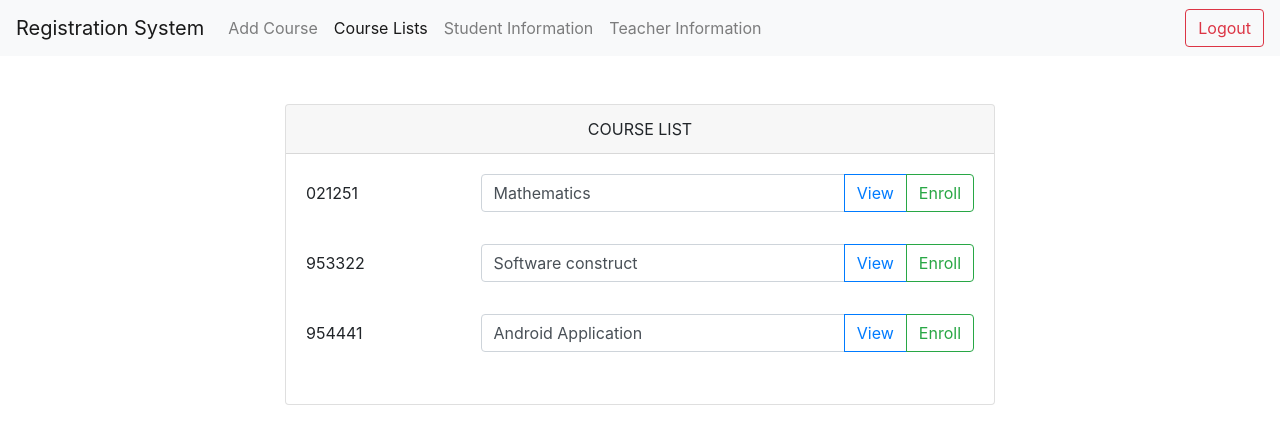
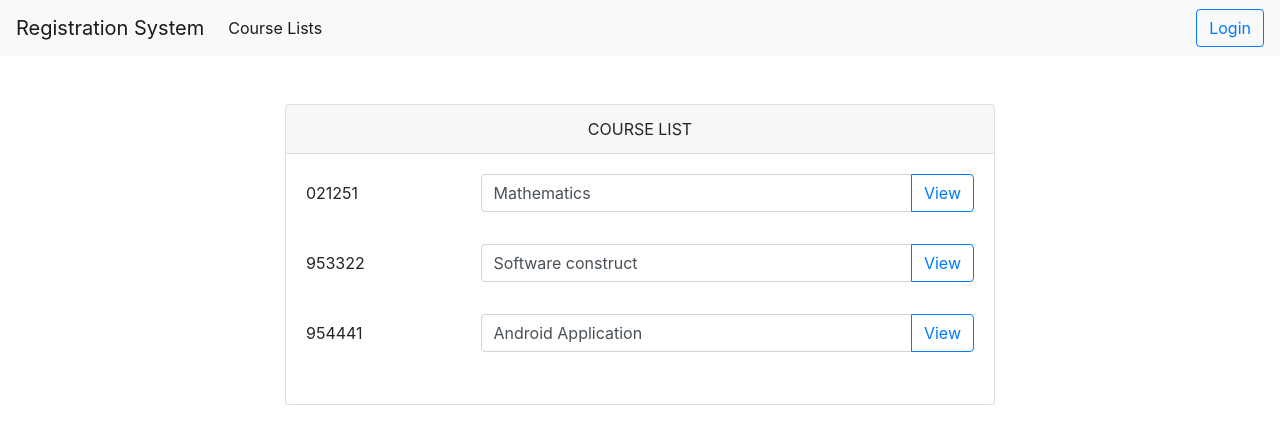
Before and after one commit to pasakornCAMT/registration-system-project, an Angular app in the folder my-app/: page /course-list in a window 1280 px wide. Shown: the top 444 px of the page. Built offline with nearby package versions, Linux system fonts and the light colour scheme.

Commit message:
1. Hide some menu for appropriate with user logged in 2. Create mock data for admin

```diff
--- /dev/null
+++ b/my-app/src/app/admin/admin.ts
@@ -0,0 +1,4 @@
+export class Admin{
+  email:string;
+  password:string;
+}
--- a/my-app/src/app/course/list-course/list-course.component.html
+++ b/my-app/src/app/course/list-course/list-course.component.html
@@ -17,7 +17,7 @@
                     <div class="input-group-append">
                       <button class="btn btn-outline-primary" type="button" (click)="showDetail(course.courseId)">View</button>
                     </div>
-                    <div class="input-group-append">
+                    <div *ngIf="dataService.userType == 'student'" class="input-group-append">
                       <button class="btn btn-outline-success" type="button" (click)="enrollCourse(course)">Enroll</button>
                     </div>
                   </div>
--- a/my-app/src/app/course/list-course/list-course.component.ts
+++ b/my-app/src/app/course/list-course/list-course.component.ts
@@ -20,7 +20,7 @@ export class ListCourseComponent implements OnInit {
   }
 
   showDetail(id:string){
-    this.dataService.dataFromService = id;
+    this.dataService.courseDetail = id;
     this.router.navigate(['/view-course']);
   }
 
--- a/my-app/src/app/course/view-course/view-course.component.ts
+++ b/my-app/src/app/course/view-course/view-course.component.ts
@@ -18,7 +18,7 @@ export class ViewCourseComponent implements OnInit {
   }
 
   ngOnInit() {
-    this.data = this.dataService.dataFromService;
+    this.data = this.dataService.courseDetail;
     this.course = this.findCourseById(this.data);
     this.generateTeacherData();
   }
--- a/my-app/src/app/login/login.component.ts
+++ b/my-app/src/app/login/login.component.ts
@@ -18,12 +18,18 @@ export class LoginComponent implements OnInit {
   }
 
   login(email:string){
-    this.dataService.dataFromService = email;
+    this.dataService.email = email;
     if(email.includes('@cmuTEA')){
-      this.router.navigate(['view-teacher'])
+      this.router.navigate(['view-teacher']);
+      this.dataService.userType = 'teacher';
     }else if(email.includes('@cmuSTU')){
-      this.router.navigate(['view-student'])
+      this.dataService.userType = 'student';
+      this.router.navigate(['view-student']);
+    }else if(email.includes('@cmuAD')){
+      this.dataService.userType = 'admin';
+      this.router.navigate(['add-course']);
     }
+    this.dataService.userStatus = 'login';
+  }
 
-  }
 }
--- a/my-app/src/app/menu/menu.component.html
+++ b/my-app/src/app/menu/menu.component.html
@@ -6,19 +6,20 @@
 
   <div class="collapse navbar-collapse" id="navbarSupportedContent">
     <ul class="navbar-nav mr-auto">
-      <li class="nav-item" role="presentation" routerLinkActive="active">
+      <li class="nav-item" role="presentation" routerLinkActive="active" *ngIf="dataService.userType == 'admin'">
         <a class="nav-link" routerLink="/add-course">Add Course</a>
       </li>
       <li class="nav-item" role="presentation" routerLinkActive="active">
         <a class="nav-link" routerLink="/course-list">Course Lists</a>
       </li>
-      <li class="nav-item" role="presentation" routerLinkActive="active">
+      <li class="nav-item" role="presentation" routerLinkActive="active" *ngIf="dataService.userType == 'student'">
         <a class="nav-link" routerLink="/view-student">Student Information</a>
       </li>
-      <li class="nav-item" role="presentation" routerLinkActive="active">
+      <li class="nav-item" role="presentation" routerLinkActive="active" *ngIf="dataService.userType == 'teacher'">
         <a class="nav-link"routerLink="/view-teacher">Teacher Information</a>
       </li>
     </ul>
-    <button class="btn btn-outline-danger my-sm-0" type="submit">Logout</button>
+    <button class="btn btn-outline-danger my-sm-0" type="submit" (click)="logout()" *ngIf="dataService.userStatus == 'login'">Logout</button>
+    <button class="btn btn-outline-primary my-sm-0" type="submit" (click)="login()" *ngIf="dataService.userStatus == 'logout'">Login</button>
   </div>
 </nav>
--- a/my-app/src/app/menu/menu.component.ts
+++ b/my-app/src/app/menu/menu.component.ts
@@ -1,4 +1,6 @@
 import { Component, OnInit } from '@angular/core';
+import {DataService} from '../service/data.service';
+import {Router} from '@angular/router';
 
 @Component({
   selector: 'app-menu',
@@ -7,9 +9,19 @@ import { Component, OnInit } from '@angular/core';
 })
 export class MenuComponent implements OnInit {
 
-  constructor() { }
+  constructor(private router:Router, public dataService:DataService) {
+  }
 
   ngOnInit() {
   }
 
+  logout(){
+    this.dataService.userType = 'null';
+    this.dataService.userStatus = 'logout';
+    this.router.navigate(['login'])
+  }
+  login(){
+    this.router.navigate(['login'])
+  }
+
 }
--- a/my-app/src/app/mocks.ts
+++ b/my-app/src/app/mocks.ts
@@ -1,6 +1,7 @@
 import {Course} from "./course/course";
 import {Teacher} from "./teacher/teacher";
 import {Student} from './student/student';
+import {Admin} from './admin/admin';
 
 export const COURSES: Course[]=[
   {
@@ -110,3 +111,10 @@ export const STUDENTS: Student[]=[
     'password':'3'
   }
 ];
+
+export const ADMINS:Admin[]=[
+  {
+    'email':'admin1@cmuAD.ac.th',
+    'password':'1'
+  }
+];
--- a/my-app/src/app/service/data.service.ts
+++ b/my-app/src/app/service/data.service.ts
@@ -1,3 +1,6 @@
 export class DataService{
-  dataFromService;
+  userType = 'null';
+  email;
+  courseDetail;
+  userStatus = 'logout';
 }
--- a/my-app/src/app/student/view-student/student.component.ts
+++ b/my-app/src/app/student/view-student/student.component.ts
@@ -21,7 +21,7 @@ export class StudentComponent implements OnInit {
   }
 
   ngOnInit() {
-    this.data = this.dataService.dataFromService;
+    this.data = this.dataService.email;
     this.student = this.findStudentByEmail(this.data)
     this.generateCourseData();
     this.calculateCredit();
@@ -43,12 +43,12 @@ export class StudentComponent implements OnInit {
   removeCourse(index:number){
     let c = confirm("Are you sure to remove this course");
     if(c == true){
-      COURSES.splice(index,1);
+      this.courses.splice(index,1);
     }
 
   }
   showDetail(id:string){
-    this.dataService.dataFromService = id;
+    this.dataService.courseDetail = id;
     this.router.navigate(['view-course'])
   }
   findStudentByEmail(email:string){
--- a/my-app/src/app/teacher/view-teacher/teacher.component.ts
+++ b/my-app/src/app/teacher/view-teacher/teacher.component.ts
@@ -20,7 +20,7 @@ export class TeacherComponent implements OnInit {
 
 
   ngOnInit() {
-    this.data = this.dataService.dataFromService;
+    this.data = this.dataService.email;
     this.teacher = this.findTeacherByEmail(this.data);
     //this.courses=COURSES;
     this.generateCourseData();
@@ -29,7 +29,7 @@ export class TeacherComponent implements OnInit {
     this.router.navigate(['/grading']);
   }
   showDetail(id:string){
-    this.dataService.dataFromService = id;
+    this.dataService.courseDetail = id;
     this.router.navigate(['view-course'])
   }
   findTeacherByEmail(email:string){
```
